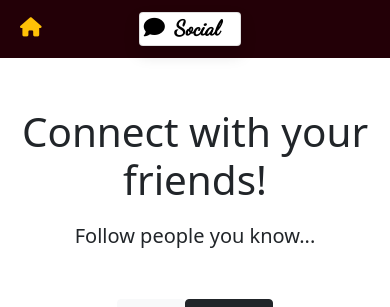
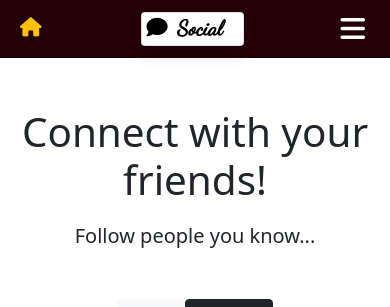
Before and after one commit to meghraj769/Social, a Django app: page / in a window 390 px wide. Shown: the top 307 px of the page. Run offline with Django 4.2, Linux system fonts and the light colour scheme; some libraries are stand-ins or nearby versions; some web fonts are replaced.

Commit message:
hamburger icon

```diff
--- a/landing/templates/landing/navbar.html
+++ b/landing/templates/landing/navbar.html
@@ -11,8 +11,8 @@
             href="{% url 'index' %}"
             {% endif %}
             ><div class="rounded card shadow brand"><i class="fas fa-comment px-1 "></i> Social</div></a>
-            <button class=" navbar-toggler" type="button" data-bs-toggle="collapse" data-bs-target="#navbarSupportedContent" aria-controls="navbarSupportedContent" aria-expanded="false" aria-label="Toggle navigation">
-                <span class="navbar-toggler-icon"></span>
+            <button class="navbar-toggler" type="button" data-bs-toggle="collapse" data-bs-target="#navbarSupportedContent" aria-controls="navbarSupportedContent" aria-expanded="false" aria-label="Toggle navigation">
+                <span><i class="fas fa-bars" style="color:#fff; font-size:28px;"></i></span>
             </button>
             <div class="collapse navbar-collapse" id="navbarSupportedContent">
                 <!-- <ul class="navbar-nav">
```
